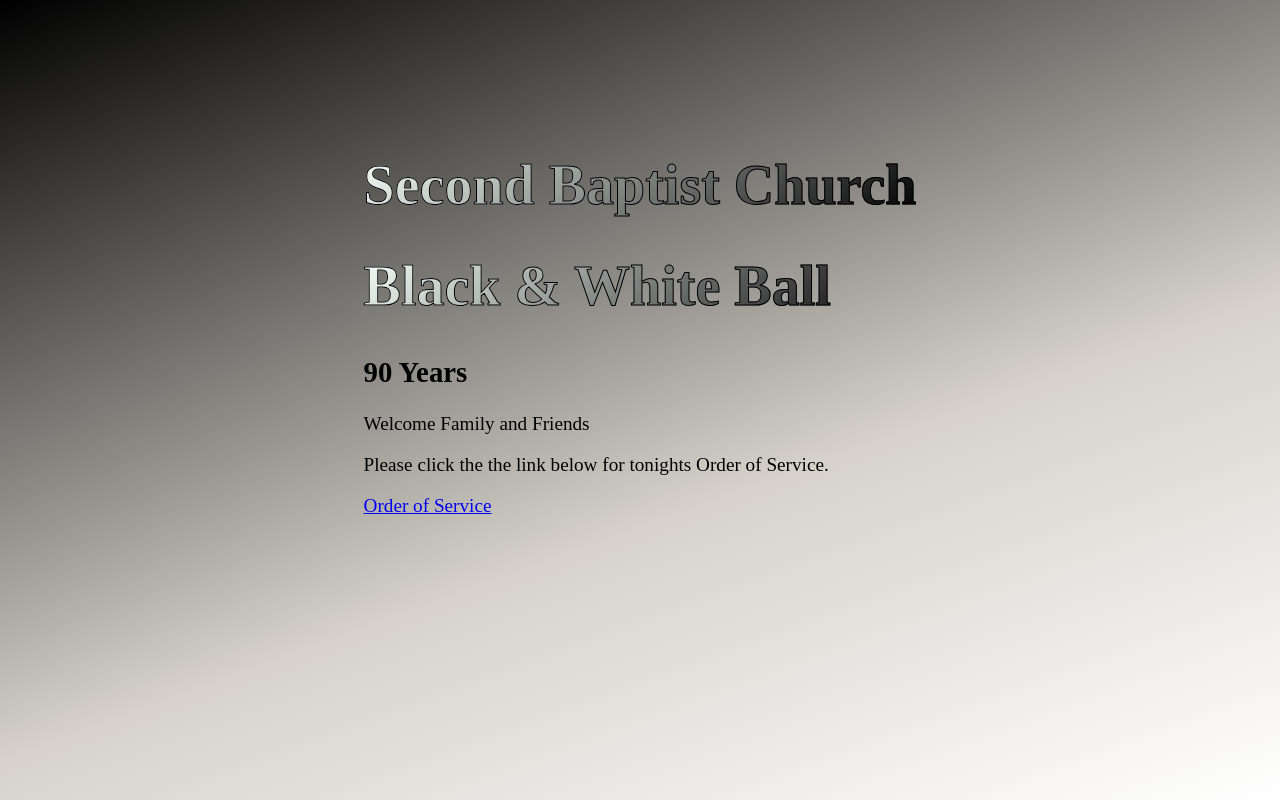
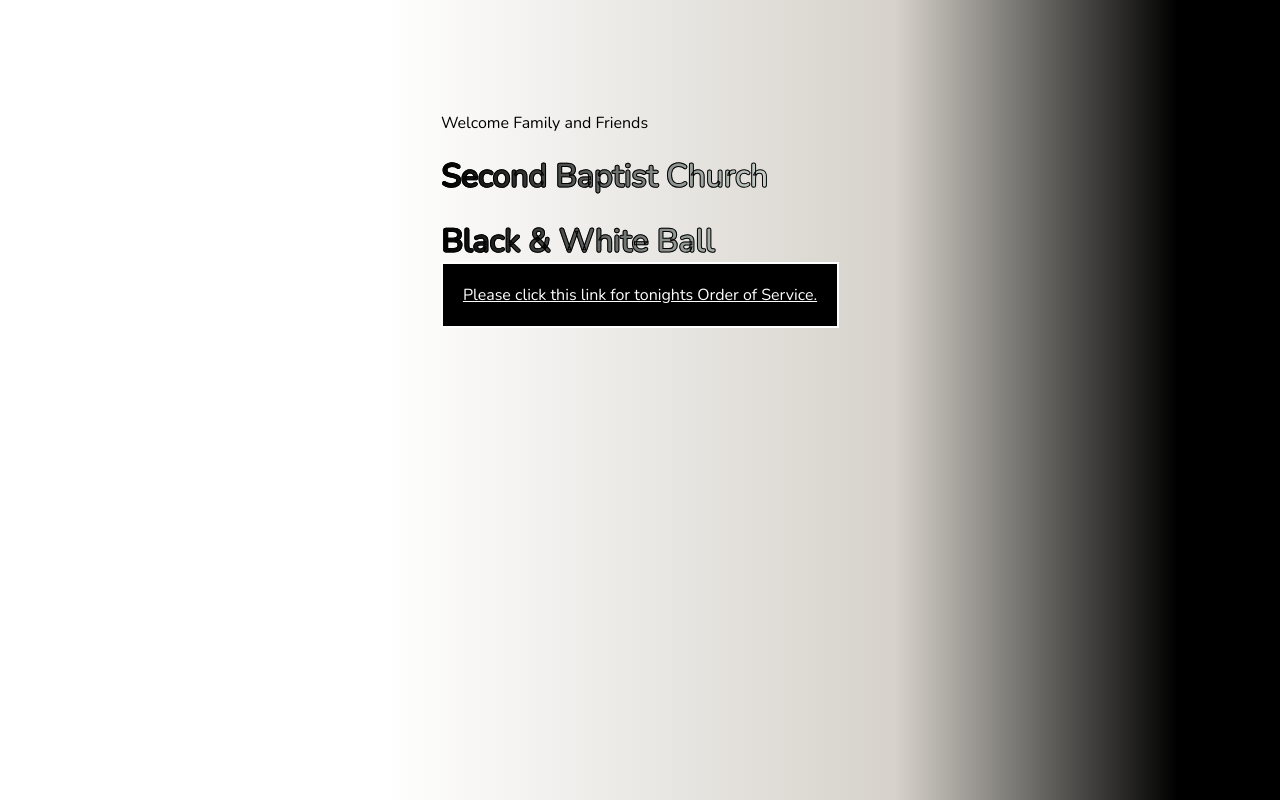
Before and after one commit to rreed17/secondbaptist90thanniversary, a plain HTML site: page index.html in a window 1280 px wide. Shown: the top 800 px of the page. Drawn offline with nearby package versions, Linux system fonts and the light colour scheme.

Commit message:
Changed font and graident

```diff
--- a/index.html
+++ b/index.html
@@ -9,12 +9,10 @@
 </head>
 <body>
     <div class="container">
+        <p>Welcome Family and Friends</p>
         <h1>Second Baptist Church </h1>
         <h1>Black & White Ball</h1>
-       <h2>90 Years</h2>
-        <p>Welcome Family and Friends</p>
-        <p>Please click the the link below for tonights Order of Service.</p>
-        <a href="book.pdf">Order of Service</a>
+        <a href="book.pdf">Please click this link for tonights Order of Service.</a>
     </div>
 </body>
 </html>
--- a/style.css
+++ b/style.css
@@ -1,30 +1,41 @@
+@import url('https://fonts.googleapis.com/css2?family=Hind:wght@500&family=Nunito&display=swap');
+
 html {
     height: 100%;
 }
 body {
+    font-family: 'nunito';
     height: 100%;
     margin: 0;
     background-repeat: no-repeat;
     background-attachment: fixed;
     background: rgb(0,0,0);
-    background: linear-gradient(-200deg, rgb(0, 0, 0) 0%, rgba(214,210,203,1) 60%, rgb(255, 255, 255) 100%);
-}
-
-body{
-    font-size: 1.2rem;
+    background: rgb(255,255,255);
+    background: linear-gradient(90deg, rgba(255,255,255,1) 30%, rgba(214,210,203,1) 70%, rgba(0,0,0,1) 92%);
+    font-size: 1rem;
     display: flex;
     justify-content: center;
     padding: 6em 2em;
 
 }
 
-h1 {
-    font-size: 3.5rem;
+h1
+ {
+    font-size: 2rem;
     font-weight: 600;
-    background-image: linear-gradient(320deg, #000, #F5FFFA);
+    background-image: linear-gradient(90deg, #000, #F5FFFA);
     color: transparent;
     background-clip: text;
     -webkit-background-clip: text;
     -webkit-text-stroke-width: 1px;
     -webkit-text-stroke-color: black;
   }
+
+a
+{
+    border: 2px solid #fff;
+    background: #000;
+    color: #fff;
+    width: 300px;
+    padding: 20px 20px;
+  }
```
